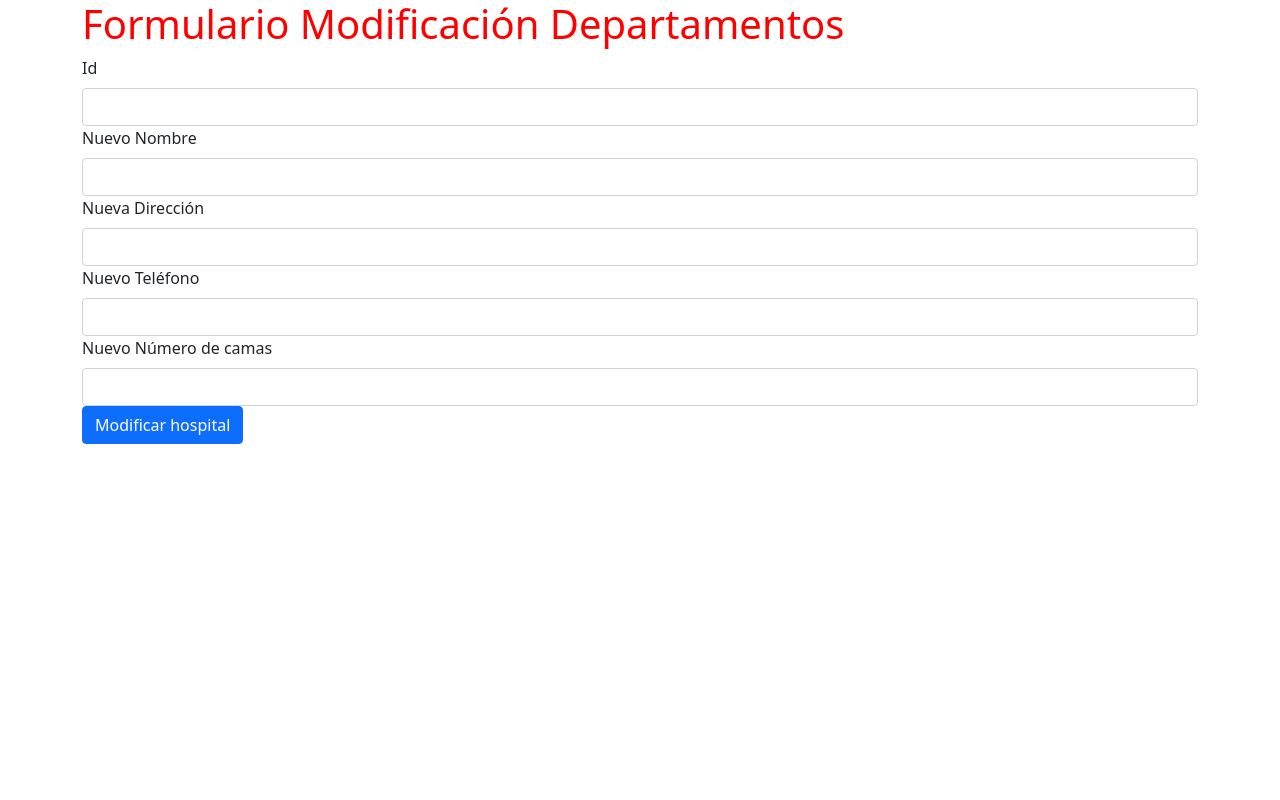
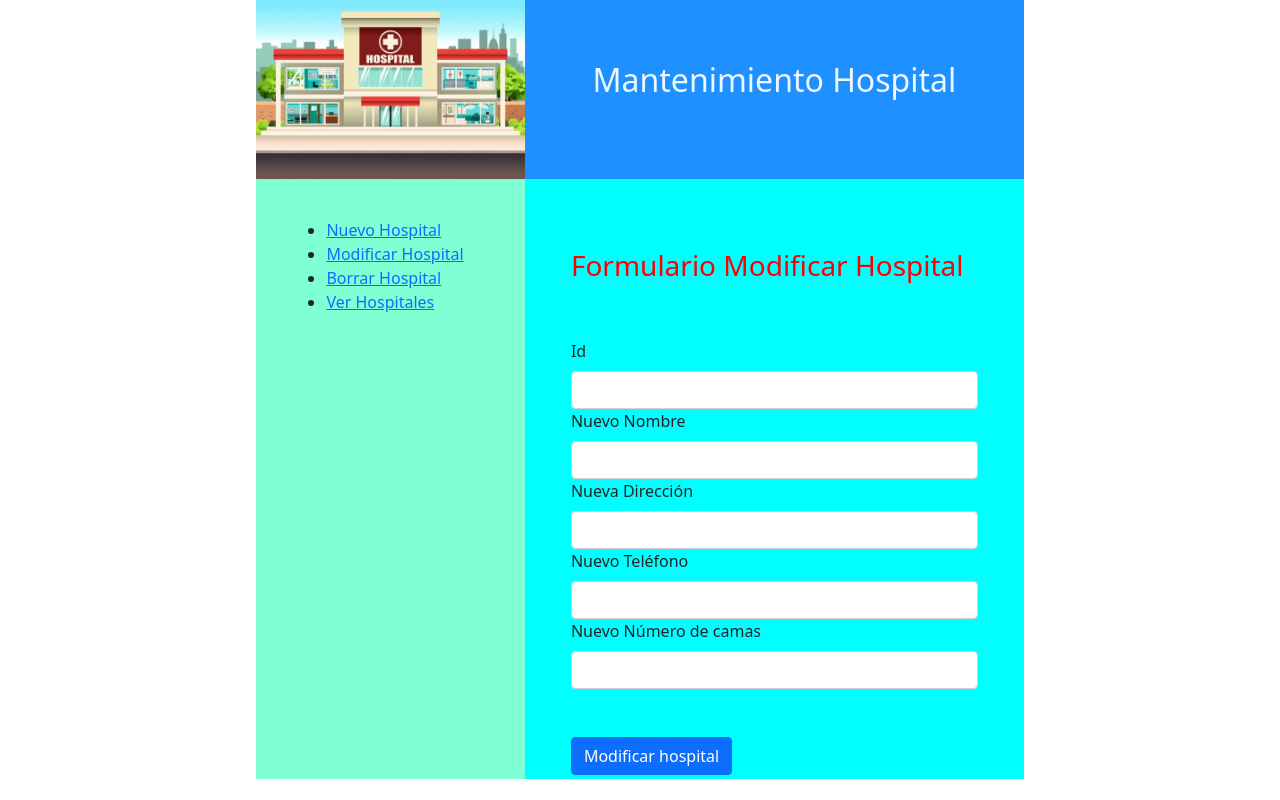
Before and after one commit to blueslaboratory/cftic-symfony, a Symfony app: template EjemplosSymfony/Proyecto4/templates/modificar/modificarHospi.html.twig in a window 1280 px wide. Run offline with Twig, Linux system fonts and the light colour scheme; the template is opened without the code that fills it, so the values that code supplies are empty; some libraries are stand-ins or nearby versions.

Commit message:
CFTIC - day 12

```diff
--- a/EjemplosSymfony/Proyecto4/public/css/styles.css
+++ b/EjemplosSymfony/Proyecto4/public/css/styles.css
@@ -1,4 +1,4 @@
-h1 {
+h3 {
     color: red;
 }
 
--- a/EjemplosSymfony/Proyecto4/templates/base.html.twig
+++ b/EjemplosSymfony/Proyecto4/templates/base.html.twig
@@ -7,17 +7,13 @@
     <link href="https://cdn.jsdelivr.net/npm/bootstrap@5.0.2/dist/css/bootstrap.min.css" rel="stylesheet"
         integrity="sha384-EVSTQN3/azprG1Anm3QDgpJLIm9Nao0Yz1ztcQTwFspd3yD65VohhpuuCOmLASjC" crossorigin="anonymous">
     <link rel="stylesheet" href="css/styles.css">
+    {% block style %}<style></style>{% endblock %}
 
 </head>
 
 <body>
-
-    <div class="container">
-        {% block body %}
-
-        {% endblock %}
-    </div>
-
+    {% block body %}
+    {% endblock %}
 </body>
 
 </html>
--- a/EjemplosSymfony/Proyecto4/templates/borrado/noEncontrado.html.twig
+++ b/EjemplosSymfony/Proyecto4/templates/borrado/noEncontrado.html.twig
@@ -1,6 +1,6 @@
-{% extends 'borrado/baseEliminar.html.twig' %}
+{% extends 'base.html.twig' %}
 
-{% block title %}Departamento no existe{% endblock %}
+{% block title %}No encontrado{% endblock %}
 {% block body %}
 
 <h1>{{ mensaje }}</h1>
--- a/EjemplosSymfony/Proyecto4/templates/borrado/ok.html.twig
+++ b/EjemplosSymfony/Proyecto4/templates/borrado/ok.html.twig
@@ -1,6 +1,6 @@
-{% extends 'borrado/baseEliminar.html.twig' %}
+{% extends 'base.html.twig' %}
 
-{% block title %}Departamento no existe{% endblock %}
+{% block title %}Ok{% endblock %}
 {% block body %}
 
 <h1>{{ mensaje }}</h1>
--- a/EjemplosSymfony/Proyecto4/templates/indexHospi.html.twig
+++ b/EjemplosSymfony/Proyecto4/templates/indexHospi.html.twig
@@ -1,19 +1,65 @@
-<!DOCTYPE html>
-<html lang="en">
-<head>
-    <meta charset="UTF-8">
-    <meta http-equiv="X-UA-Compatible" content="IE=edge">
-    <meta name="viewport" content="width=device-width, initial-scale=1.0">
-    <title>Index Hospital</title>
+{% extends 'base.html.twig' %}
+
+
+{% block title %} Alta departamentos{% endblock %}
+{% block style %}
 <style>
+    /*
+    *{
+        border: 1px solid red;
+    }
+    */
+    header{
+        margin: 0 20%;
+        /* padding-bottom: 10px; */
+        display: flex;
+        text-align: center;
+        background-color: dodgerblue;
+        color: aliceblue;
+    }
+    header img{
+        width: 35%;
+        height: 100%;
+    }
+    h2{
+        margin: 0 auto;
+        padding-top: 8%;
+    }
 
+    .content{
+        display: flex;
+        margin: 0 20%;
+        height: 75vh;
+    }
+    nav{
+        padding: 5%;
+        width: 35%;
+        background-color: aquamarine;
+    }
+    aside{
+        width: 65%;
+        padding: 6%;
+        background-color: aqua;
+    }
 </style>
-</head>
-<body>
+{% endblock %}
+
+{% block body %}
+    <header>
+        <img src="/images/hospi.jpg" alt="hospi.jpg">
+        <h2>Mantenimiento Hospital</h2>
+    </header>
+    <div class="content">
+        <nav>
             <ul>
                 <li><a href="{{path('nuevoHospi')}}">Nuevo Hospital</a></li>
                 <li><a href="{{path('modifiHospi')}}">Modificar Hospital</a></li>
                 <li><a href="{{path('borrarHospi')}}">Borrar Hospital</a></li>
+                <li><a href="{{path('mostrarHospis')}}">Ver Hospitales</a></li>
             </ul>
-</body>
-</html>
+        </nav>
+        <aside>
+            {% block aside %}{% endblock %}
+        </aside>
+    </div>
+{% endblock %}
--- a/EjemplosSymfony/Proyecto4/templates/modificar/modificarHospi.html.twig
+++ b/EjemplosSymfony/Proyecto4/templates/modificar/modificarHospi.html.twig
@@ -1,9 +1,10 @@
-{% extends 'base.html.twig' %}
+{% extends 'indexHospi.html.twig' %}
 
-{% block title %} Modificar departamentos{% endblock %}
-{% block body %}
-<h1>Formulario Modificación Departamentos</h1>
-
+{% block title %} Modificar hospital{% endblock %}
+{% block aside %}
+<br>
+<h3>Formulario Modificar Hospital</h3>
+<br><br>
 <form method="POST" action="{{ path('ModifyH') }}">
     <div>
         <label class="form-label">
@@ -35,7 +36,7 @@
         </label>
         <input type="number" name="numCama" class="form-control" id="numCama">
     </div>
-
+    <br><br>
     <button type="submit" class="btn btn-primary">
         Modificar hospital
     </button>
```
Also changed, not shown: EjemplosSymfony/Proyecto4/src/Controller/MostrarController.php (added, +29 -0 lines), EjemplosSymfony/Proyecto4/templates/alta/altaHospital.html.twig (+6 -4 lines), EjemplosSymfony/Proyecto4/templates/borrado/baseEliminar.html.twig (deleted, +0 -26 lines), EjemplosSymfony/Proyecto4/templates/borrado/eliminarHospi.html.twig (+6 -5 lines), EjemplosSymfony/Proyecto4/templates/mostrar/verHospitales.html.twig (added, +37 -0 lines), EjemplosSymfony/Proyecto4/public/images/hospi.jpg (added). Lines whose indentation alone changed are shown as unchanged.
